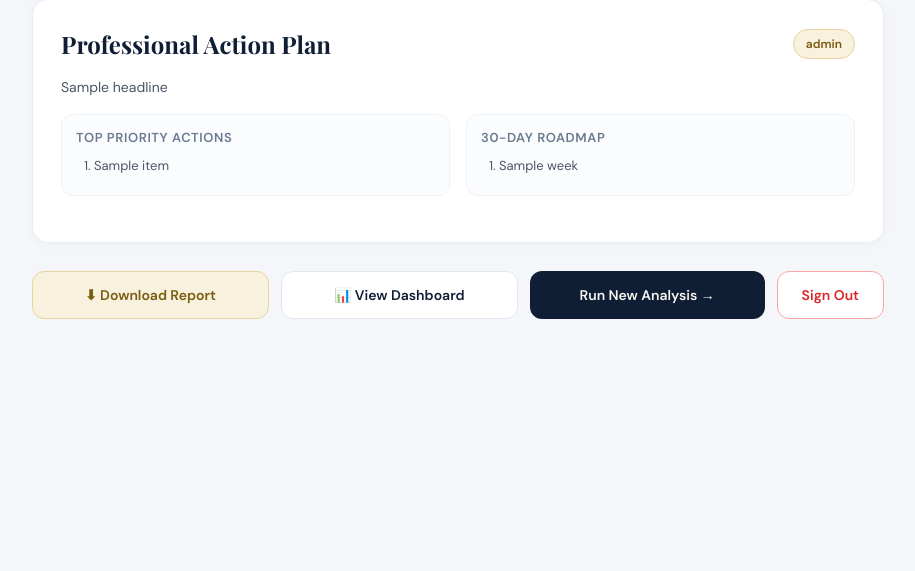
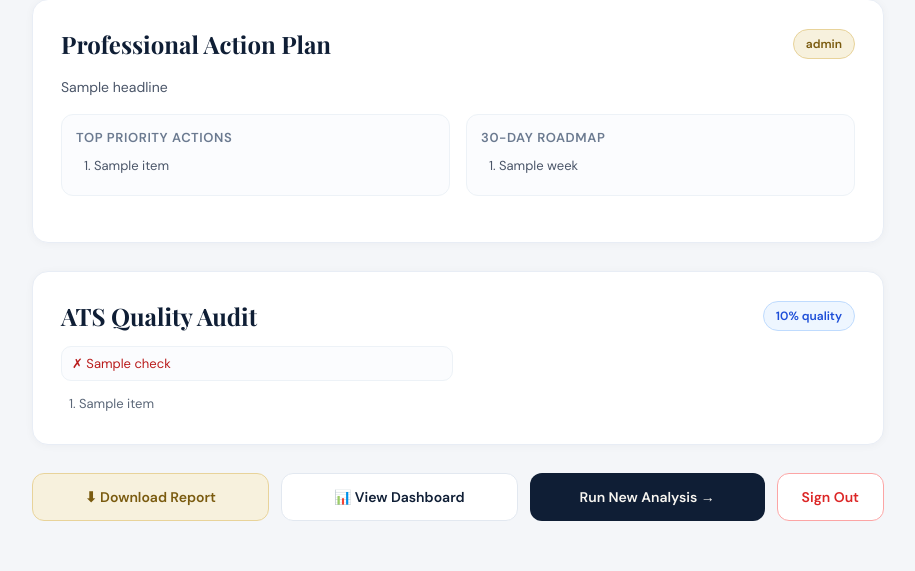
Before and after one commit to anandkundurthi/ai-resume-analyzer, a FastAPI app: template app/templates/result.html in a window 1280 px wide. Shown: the part 859-1430 px from the top of the page, without its empty margins (182-1097 px from the left). Before the commit the page ends 1178 px from the top, so only its background shows below. Run offline with FastAPI, Linux system fonts and the light colour scheme; the template is opened without the code that fills it: most values are stand-ins (such as "Sample title", 1, 10 or a date in 2020).

Commit message:
Add ATS quality audit and dashboard score trend insights

```diff
--- a/app/main.py
+++ b/app/main.py
@@ -5,6 +5,7 @@ from app.utils import (
     calculate_similarity,
     generate_action_plan,
     build_report_text,
+    analyze_resume_quality,
     build_ats_resume_text,
     build_ats_resume_pdf_bytes,
     build_ats_resume_docx_bytes,
@@ -108,6 +109,7 @@ async def analyze_resume(request: Request, resume: UploadFile = File(...), job_d
     cleaned_resume = clean_text(resume_text)
     cleaned_jd = clean_text(job_description)
     similarity_score, matched_skills, missing_skills = calculate_similarity(cleaned_resume, cleaned_jd, ALL_SKILLS)
+    quality_audit = analyze_resume_quality(resume_text)
     suggestions = generate_career_suggestions(similarity_score, missing_skills)
     action_plan = generate_action_plan(similarity_score, matched_skills, missing_skills)
     report_text = build_report_text(user_email, similarity_score, matched_skills, missing_skills, action_plan)
@@ -129,6 +131,7 @@ async def analyze_resume(request: Request, resume: UploadFile = File(...), job_d
             "missing": missing_skills,
             "suggestions": suggestions,
             "action_plan": action_plan,
+            "quality_audit": quality_audit,
             "user": user_email,
             "linkedin_url": request.session.get("linkedin_url"),
         },
@@ -145,6 +148,10 @@ def dashboard(request: Request, db: Session = Depends(get_db)):
     analyses = db.query(Analysis).filter(Analysis.user_id == user.id).all()
     total_scans = len(analyses)
     avg_score = int(sum(a.score or 0 for a in analyses) / total_scans) if total_scans > 0 else 0
+    ordered = sorted(analyses, key=lambda a: a.id)
+    last_score = int(ordered[-1].score or 0) if ordered else 0
+    prev_score = int(ordered[-2].score or 0) if len(ordered) > 1 else last_score
+    score_change = last_score - prev_score if len(ordered) > 1 else 0
     return templates.TemplateResponse(
         "dashboard.html",
         {
@@ -152,6 +159,8 @@ def dashboard(request: Request, db: Session = Depends(get_db)):
             "analyses": analyses,
             "total_scans": total_scans,
             "avg_score": avg_score,
+            "last_score": last_score,
+            "score_change": score_change,
             "user": user_email,
             "linkedin_url": user.linkedin_url,
         },
--- a/app/templates/result.html
+++ b/app/templates/result.html
@@ -67,6 +67,16 @@
         .plan-block h4 { font-size: 13px; margin-bottom: 10px; text-transform: uppercase; letter-spacing: 0.6px; color: #6b7a90; }
         .plan-list { padding-left: 18px; }
         .plan-list li { font-size: 13px; color: #4a5568; line-height: 1.6; margin-bottom: 4px; }
+        .audit-card { background: white; border-radius: 16px; padding: 28px; border: 1px solid #e8edf5; box-shadow: 0 1px 8px rgba(15,30,53,0.04); margin-bottom: 28px; }
+        .audit-head { display: flex; justify-content: space-between; align-items: center; margin-bottom: 14px; }
+        .audit-head h3 { font-family: 'Playfair Display', serif; font-size: 24px; color: var(--navy); }
+        .audit-score { background: #eef6ff; color: #1d4ed8; border: 1px solid #bfdbfe; border-radius: 20px; padding: 6px 12px; font-size: 12px; font-weight: 700; }
+        .audit-grid { display: grid; grid-template-columns: 1fr 1fr; gap: 10px; margin-bottom: 14px; }
+        .audit-item { font-size: 13px; color: #4a5568; padding: 8px 10px; border-radius: 10px; border: 1px solid #edf2f7; background: #fbfcfe; }
+        .audit-ok { color: #166534; }
+        .audit-fail { color: #b91c1c; }
+        .audit-suggestions { padding-left: 18px; }
+        .audit-suggestions li { font-size: 13px; color: #5b6778; margin-bottom: 4px; }
         .actions { display: flex; gap: 12px; flex-wrap: wrap; animation: fadeUp 0.5s 0.25s ease both; }
         .btn { text-decoration: none; padding: 14px 24px; border-radius: 12px; font-size: 14px; font-weight: 600; transition: all 0.2s ease; display: inline-flex; align-items: center; gap: 8px; }
         .btn-primary { background: var(--navy); color: var(--white); flex: 1; justify-content: center; }
@@ -79,6 +89,7 @@
         .btn-danger:hover { background: var(--red-bg); transform: translateY(-1px); }
         @media (max-width: 800px) {
             .plan-grid { grid-template-columns: 1fr; }
+            .audit-grid { grid-template-columns: 1fr; }
         }
         @keyframes fadeUp { from { opacity: 0; transform: translateY(16px); } to { opacity: 1; transform: translateY(0); } }
     </style>
@@ -181,6 +192,28 @@
             </div>
         </div>
     </div>
+    <div class="audit-card">
+        <div class="audit-head">
+            <h3>ATS Quality Audit</h3>
+            <span class="audit-score">{{ quality_audit.score }}% quality</span>
+        </div>
+        <div class="audit-grid">
+            {% for check in quality_audit.checks %}
+            <div class="audit-item {% if check.passed %}audit-ok{% else %}audit-fail{% endif %}">
+                {% if check.passed %}✓{% else %}✗{% endif %} {{ check.label }}
+            </div>
+            {% endfor %}
+        </div>
+        {% if quality_audit.suggestions %}
+        <ol class="audit-suggestions">
+            {% for item in quality_audit.suggestions %}
+            <li>{{ item }}</li>
+            {% endfor %}
+        </ol>
+        {% else %}
+        <div class="audit-item audit-ok">Great structure for ATS parsing. Keep tailoring keywords per job.</div>
+        {% endif %}
+    </div>
     <div class="actions">
         <a href="/download-report" class="btn btn-tertiary">⬇ Download Report</a>
         <a href="/dashboard" class="btn btn-secondary">📊 View Dashboard</a>
```
Also changed, not shown: app/templates/dashboard.html (+9 -1 lines), app/utils.py (+37 -0 lines).
